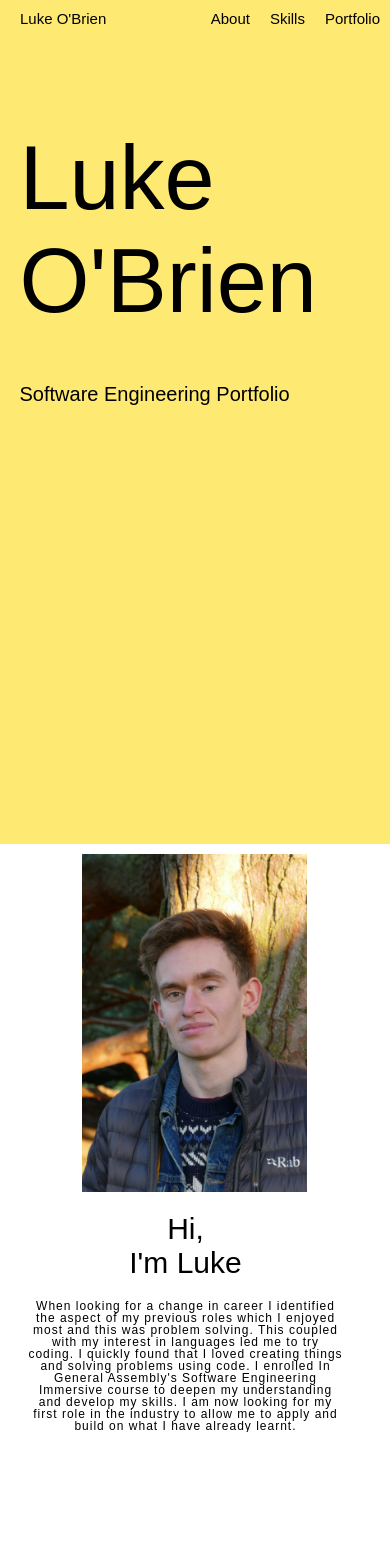
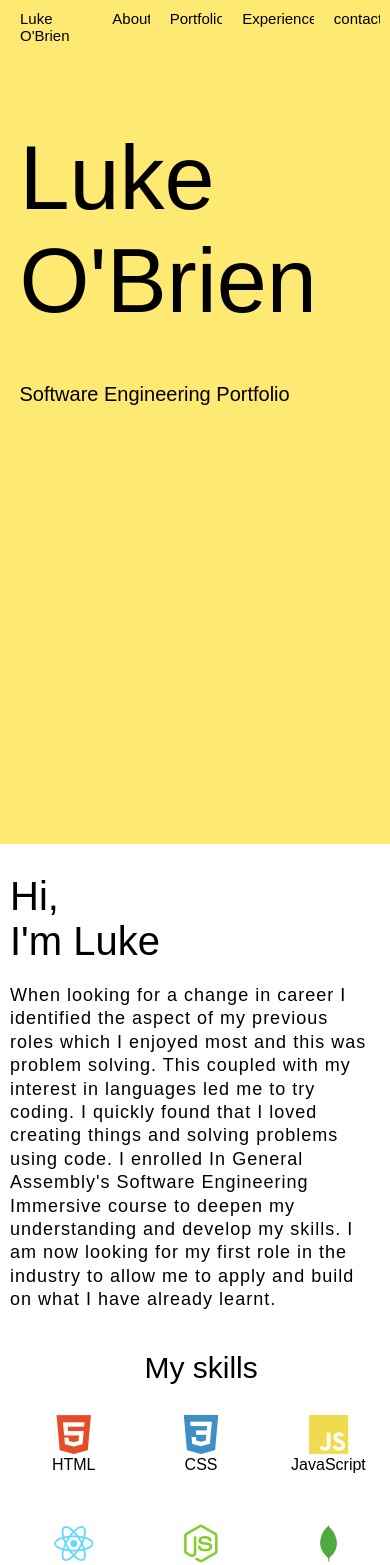
Before and after one commit to luke-o-brien/Portfolio-React, a React (Create React App) app: page / in a window 390 px wide. Shown: the top 1565 px of the page. Built offline with nearby package versions, Linux system fonts and the light colour scheme.

Commit message:
styling and responsiveness

```diff
--- a/src/App.js
+++ b/src/App.js
@@ -1,11 +1,12 @@
 import React from "react";
-import BookingProject from "./components/bookingproject.js";
+import TFLProject from "./components/tflapp.js";
 import VenuesArtistsProject from "./components/VenuesArtists.js";
 import MyFoundSounds from "./components/myfoundsounds.js";
 import Fishwatch from "./components/fishwatch.js";
 import Pacman from "./components/pacman.js";
 // image imports
 import lukeimage from "./Images/P1000496.jpeg"
+import BookingProject from "./components/bookingproject.js";
 
 function App() {
 
@@ -25,8 +26,9 @@ function App() {
         <ul>
           <li className="push-left"><a href="#">Luke O'Brien</a></li>
           <li><a href="#about">About</a></li>
-          <li><a href="#skills">Skills</a></li>
           <li><a href="#portfolio">Portfolio</a></li>
+          <li><a href="#skills">Experience</a></li>
+          <li><a href="#skills">contact</a></li>
         </ul>
       </nav>
       {/* H E R O   S E C T I O N */}
@@ -43,9 +45,6 @@ function App() {
       {/* A B O U T   M E */}
       <section className="about" id="about">
         <div className="about-me-container">
-          <div className="image">
-            <img className="luke-photo" src={lukeimage}></img>
-          </div>
           <div className="blurb">
             <h3>Hi,</h3>
             <h3>I'm Luke</h3>
@@ -55,10 +54,8 @@ function App() {
             course to deepen my understanding and develop my skills. I am now looking for my first role in the industry to allow me
             to apply and build on what I have already learnt.</p>
           </div>
-        </div>
-      </section>
-      <section className="skill-section" id="skills">
-        <h2>Skills</h2>
+          <div className="skills-container">
+            <h5 className="skilltitle">My skills</h5>
             <div className="skills">
               <div className="icon-container"><i className="devicon-html5-plain colored bigicon"></i><p>HTML</p></div>
               <div className="icon-container"><i className="devicon-css3-plain colored bigicon"></i><p>CSS</p></div>
@@ -70,6 +67,10 @@ function App() {
               <div className="icon-container"><i className="devicon-flask-original colored bigicon"></i><p>Flask</p></div>
               <div className="icon-container"><i className="devicon-python-plain colored bigicon"></i><p>Python</p></div>
               <div className="icon-container"><i className="devicon-jira-plain colored bigicon"></i><p>Jira</p></div>
+              <div className="icon-container"><i className="devicon-sass-original colored bigicon"></i><p>Sass</p></div>
+              <div className="icon-container"><i className="devicon-git-plain colored bigicon"></i><p>Git</p></div>
+            </div>
+          </div>
         </div>
       </section>
       <section className="portfolio" id="portfolio">
@@ -77,14 +78,14 @@ function App() {
         <h2>Portfolio</h2>
         <div className="portfolio-container">
           <div className="toggle-buttons">
-            <button  onClick={toggleclick} value="current" className="toggle-button">Currently working on </button>
-            <button  onClick={toggleclick} value="generalassembly" className="toggle-button">General Assembly Projects</button>
-            <button  onClick={toggleclick} value="past" className="toggle-button">Past Side Projects</button>
+            <button  onClick={toggleclick} value="current" className={ projecttype === "current" ? "active" : "toggle-button"}>What I'm working on</button>
+            <button  onClick={toggleclick} value="generalassembly" className={ projecttype === "generalassembly" ? "active" : "toggle-button"}>General Assembly Projects</button>
+            <button  onClick={toggleclick} value="past" className={ projecttype === "past" ? "active" : "toggle-button"}>Past Projects</button>
           </div>
-          { projecttype === "" ? null : <>
+          { projecttype === "" ? <h3>Click above to view projects</h3> : <>
             {
               projecttype === "current" ?
-                <BookingProject /> : null
+                <BookingProject />  : null
             }
             {
               projecttype === "generalassembly" ? <>
@@ -96,7 +97,7 @@ function App() {
             }
             {
               projecttype === "past" ? <>
-                <p>check back soon</p>
+                <TFLProject />
               </> : null }
 
 
--- /dev/null
+++ b/src/components/tflapp.js
@@ -0,0 +1,30 @@
+import React from "react";
+import tflimg from "../Images/smartmockups_l7diceae.png"
+function TFLProject() {
+  return (
+    <div className="project-container">
+      <div className="left-side">
+        <img className="project-preview-img" src={tflimg}></img>
+      </div>
+      <div className="right-side">
+        <h5>London Transport Site </h5>
+        <div className="technologies-used">
+          <i className="devicon-html5-plain colored smallicon"></i>
+          <i className="devicon-css3-plain colored smallicon"></i>
+          <i className="devicon-javascript-plain colored smallicon"></i>
+          <i className="devicon-react-original colored smallicon"></i>
+        </div>
+        <p>A mobile-first multipage React app which utilises the TFL Unified API and allows users to view service updates,
+          search for live departures and plan journeys. The app was built as a personal side project to help
+          improve my react and front-end development skills. This is version one, and I am currently working on adding extra features
+          such as advanced journey search, google maps integration and user accounts to provide a more personalised experience.</p>
+        <div className="link-buttons-container">
+          <button className="portfolio-link"><a href="https://london-transport.netlify.app/" target="_blank">Live site</a></button>
+          <button className="portfolio-link"><a href="https://github.com/luke-o-brien/Transport-for-London-App" target="_blank">Github Respository</a></button>
+        </div>
+      </div>
+    </div>
+  )
+}
+
+export default TFLProject
--- a/src/styles/main.scss
+++ b/src/styles/main.scss
@@ -86,18 +86,18 @@ a {
 }
 /* A B O U T   M E  S T Y L I N G */
 .about {
-  height: 100vh;
+  min-height: 100vh;
 }
 .about-me-container {
   display: flex;
-  width: 70%;
-  margin-left: 15%;
+  width: 90%;
+  margin-left: 5%;
   margin-top: 100px;
-
 }
 
 .blurb {
-  flex: 1;
+  width: 60%;
+  margin-right: 5%;
 }
 
 h3 {
@@ -120,9 +120,9 @@ h3 {
 
 
 
-.luke-photo {
-  max-height: 70vh;
-}
+// .luke-photo {
+//   max-height: 70vh;
+// }
 
 
 
@@ -140,16 +140,23 @@ h3 {
   display: flex;
   justify-content: center;
   flex-wrap: wrap;
-  margin-top: 100px;
+  margin-top: 10px;
   text-align: center;
 
 }
 
+.notactive {
+  color: green;
+}
+
+.skilltitle {
+  text-align: center;
+}
 
 .icon-container {
   display: block;
-  width: 20%;
-  margin-bottom:100px;
+  width: 30%;
+  margin-bottom: 30px;
 
 }
 
@@ -157,6 +164,16 @@ h3 {
   font-size: 60px;
 }
 /* P O R T F O L I O   S T Y L I N G */
+
+.project-updates {
+  text-align: left;
+  margin-left: 5%;
+
+  h5 {
+    font-size: 35px;
+    font-weight: 100;
+  }
+}
 .toggle-buttons {
   width: 100%;
   display: flex;
@@ -164,19 +181,38 @@ h3 {
   margin-bottom: 50px;
 }
 
-.toggle-button {
-  font-size: 25px;
+.active {
+  width: 30%;
+  padding: 10px;
+  color: black;
+  font-size: 27px;
   background-color: transparent;
   border: none;
+  border-bottom: 3px solid rgb(254, 233, 114)
+}
+
+.toggle-button {
+  width: 30%;
+  padding: 10px;
+  font-size: 25px;
+  color: rgb(138, 138, 138);
+  border: none;
+  border-bottom: 1px solid rgb(182, 182, 182);
+  background-color: transparent;
 }
 /* flex layout */
 
 
 .smallicon {
-  font-size: 25px;
+  font-size: 30px;
   margin-right: 20px;
 }
 
+.logosmall {
+  height: 30px;
+  width: 30px;
+  margin-right: 20px;
+}
 
 h5 {
   font-family: 'Raleway', sans-serif;
@@ -193,7 +229,7 @@ h5 {
 
 .portfolio-container {
   min-height: 100vh;
-  margin-top: 100px;
+  margin-top: 50px;
   text-align: center;
   // display: flex;
   // flex-wrap: wrap;
@@ -214,6 +250,21 @@ h5 {
   background-color: white;
   height: auto;
 }
+
+.project-container-current {
+  /* box-shadow: rgba(9, 30, 66, 0.25) 0px 1px 1px, rgba(9, 30, 66, 0.13) 0px 0px 1px 1px; */
+  width: 95%;
+  margin-top: 1vh;
+  margin-bottom: 1vh;
+  position: relative;
+  /* border-top: rgb(254, 233, 114) solid; */
+  /* border-width: 5px; */
+  display: flex;
+  align-items: flex-start;
+  background-color: white;
+  height: auto;
+}
+
 
 .left-side {
   display: flex;
@@ -340,16 +391,12 @@ footer {
     display: flex;
     flex-wrap: wrap;
     justify-content: space-between;
-    height: fit-content;
   }
 
   .project-container {
-    box-shadow: rgba(9, 30, 66, 0.25) 0px 1px 1px, rgba(9, 30, 66, 0.13) 0px 0px 1px 1px;
-    width: 90%;
+    width: 99%;
     margin-bottom: 10vh; /* (100-32*3)/2 */
     position: relative;
-    border-top: rgb(254, 233, 114) solid;
-    border-width: 10px;
     display: block;
   }
 
@@ -422,17 +469,17 @@ footer {
 /* A B O U T   M E  S T Y L I N G */
 
 .about-me-container {
-  width: 90vw;
+  width: 98vw;
   display: block;
-  text-align: center;
-  margin-top: 10px;
+  text-align: left;
+  margin-top: 30px;
   margin-left: 10px;
   margin-right: 5%;
 
 }
 
 .blurb {
-  width: 90%;
+  width: 95%;
 }
 
 .luke-photo {
@@ -441,7 +488,7 @@ footer {
 }
 
 h3 {
-  font-size: 30px;
+  font-size: 40px;
   font-weight: 200;
   margin: 0px;
 }
@@ -449,10 +496,14 @@ h3 {
   margin-top: 20px;
   font-weight: 100;
   color: rgb(0, 0, 0);
-  font-size: 12px;
-  line-height: 1;
+  font-size: 18px;
+  line-height: 1.3;
   letter-spacing: 1px;
   margin-bottom: 20px;
+}
+
+.bigicon {
+  font-size: 40px;
 }
   /* P O R T F O L I O   S T Y L I N G */
 
@@ -478,12 +529,9 @@ h5 {
 }
 
 .project-container {
-  box-shadow: rgba(9, 30, 66, 0.25) 0px 1px 1px, rgba(9, 30, 66, 0.13) 0px 0px 1px 1px;
-  width: 90%;
+  width: 98%;
   margin-bottom: 10vh; /* (100-32*3)/2 */
   position: relative;
-  border-top: rgb(254, 233, 114) solid;
-  border-width: 10px;
   display: block;
 }
 
@@ -500,7 +548,6 @@ h5 {
 
 .right-side p {
   line-height: 1;
-  height: auto;
   margin: 10px 0px;
 }
 .portfolio-link {
@@ -516,7 +563,7 @@ h5 {
 .icon-container {
   display: block;
   width: 30%;
-  margin-bottom:100px;
+  margin-bottom:50px;
 
 }
 }
```
Also changed, not shown: src/Data/projectupdates.json (added, +8 -0 lines), src/components/bookingproject.js (+20 -11 lines), src/Images/smartmockups_l7dxjdef.png (added). Lines whose indentation alone changed are shown as unchanged.
